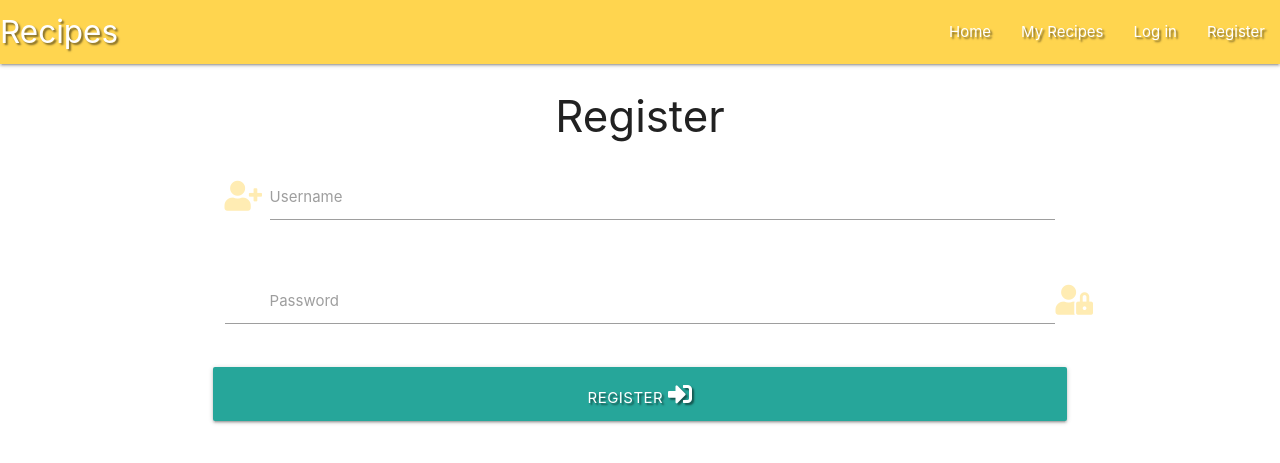
After one commit to AnnaRaman/MS3, a Flask app: page /register in a window 1280 px wide. The commit adds this page. Shown: the top 463 px of the page. Run offline with Flask 2, Linux system fonts and the light colour scheme; some libraries are stand-ins or nearby versions.

Commit message:
add register template

```diff
--- a/app.py
+++ b/app.py
@@ -4,6 +4,7 @@ from flask import (
     redirect, request, session, url_for)
 from flask_pymongo import PyMongo
 from bson.objectid import ObjectId
+from werkzeug.security import generate_password_hash, check_password_hash
 if os.path.exists("env.py"):
     import env
 
@@ -22,6 +23,11 @@ mongo = PyMongo(app)
 def get_recipe():
     recipe = list(mongo.db.recipe.find())
     return render_template("recipes.html", recipes=recipe)
+
+
+@app.route("/register", methods=["GET", "POST"])
+def register():
+    return render_template("register.html")
 
 
 @app.route("/add_recipe", methods=["GET", "POST"])
--- a/templates/base.html
+++ b/templates/base.html
@@ -21,7 +21,8 @@
             <ul class="right hide-on-med-and-down">
                 <li><a href="{{ url_for('get_recipe') }}">Home</a></li>
                 <li><a href="#">My Recipes</a></li>
-                 <li><a href="#">Log in</a></li>
+                <li><a href="#">Log in</a></li>
+                <li><a href="{{ url_for('register') }}">Register</a></li>
             </ul>
           </div>
   </nav>
@@ -29,8 +30,9 @@
   <ul class="sidenav" id="mobile-demo">
         <li><h4 class="center-align amber-lighten-text text-lighten-2">Recipes</h4></li>
         <li><a href="{{ url_for('get_recipe') }}">Home</a></li>
-        <li><a href="#">My Recipes</a></li>
+        <li><a href="{{ url_for('register') }}">My Recipes</a></li>
         <li><a href="#">Log in</a></li>
+        <li><a href="">Register</a></li>
   </ul>
     </header>
     {% block content %}
--- /dev/null
+++ b/templates/register.html
@@ -0,0 +1,36 @@
+{% extends "base.html" %}
+{% block content %}
+
+<h3 class="center-align">Register</h3>
+
+<div class="row">
+    <form class="col s12 m8 offset-m2" method="POST" action="{{ url_for('register') }}">
+      <div class="card-panell">
+      <!---------username field------->
+        <div class="row">
+        <div class="input-field col s12">
+          <i class="fas fa-user-plus prefix amber-text text-lighten-4"></i>
+          <input id="username" name="username" type="text" class="validate">
+          <label for="username">Username</label>
+        </div>
+        </div>
+        <!----- password------->
+        <div class="row">
+        <div class="input-field col s12">
+          <input id="password" name="password" type="password" class="validate">
+          <i class="fas fa-user-lock prefix amber-text text-lighten-4"></i>
+          <label for="password">Password</label>
+        </div>
+      </div>
+      <!----- register button ------->
+      <div class="row">
+        <button type="submit" class="col s12 btn-large armber darken-2 text-shadow">
+            Register <i class="fas fa-sign-in-alt"></i>
+        </button>
+      </div>
+      </div>
+    </form>
+  </div>
+
+
+{% endblock%}
```
